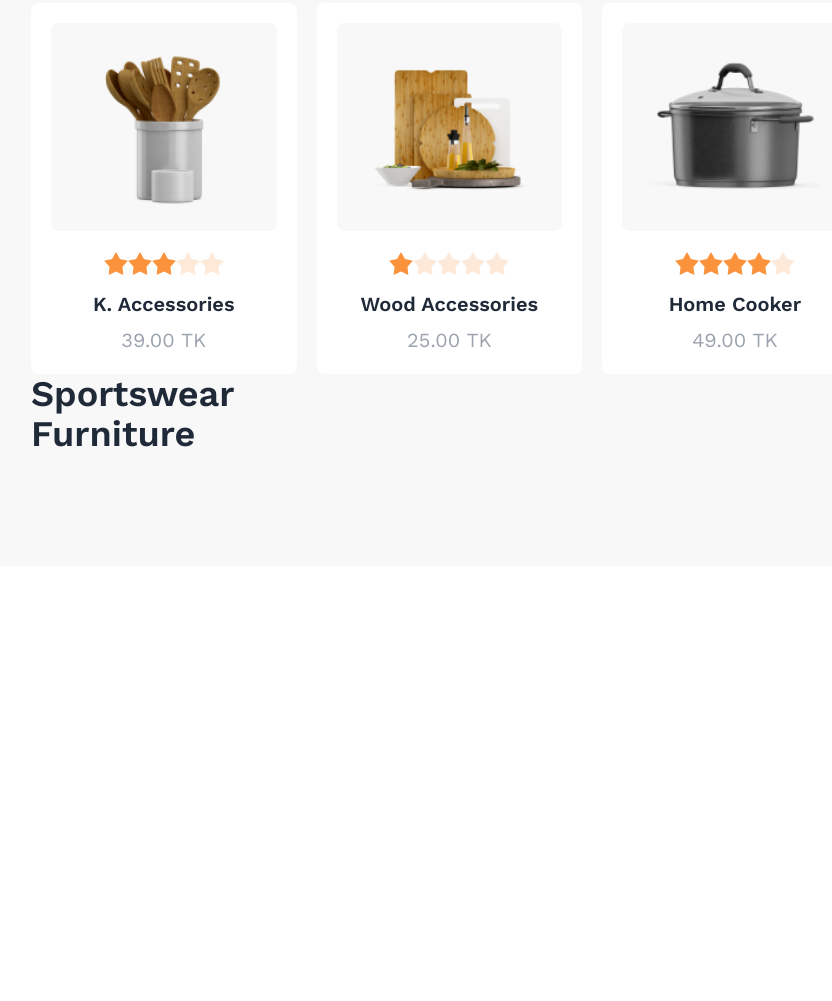
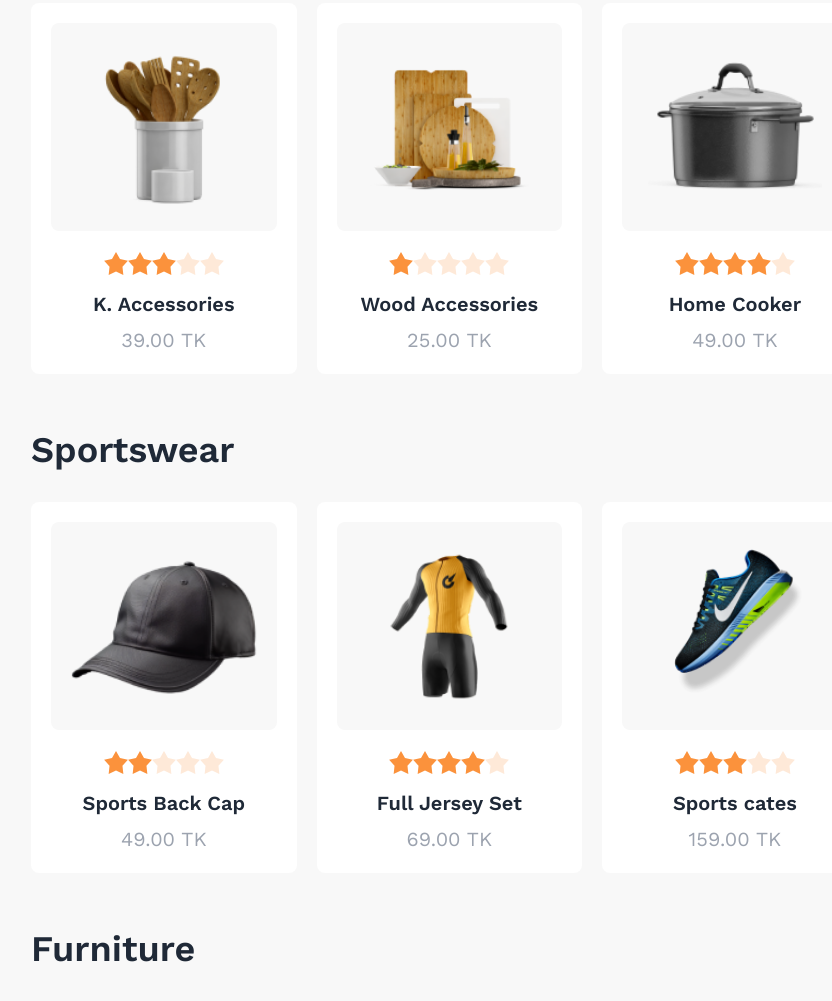
Before and after one commit to imtiazsakib15/summer-sale, a plain HTML site: page index.html in a window 1280 px wide. Shown: the part 811-1812 px from the top of the page, without its empty margins (97-929 px from the left). Before the commit the page ends 1377 px from the top, so only its background shows below. Drawn offline with nearby package versions, Linux system fonts and the light colour scheme.

Commit message:
spacewear section added

```diff
--- a/index.html
+++ b/index.html
@@ -119,7 +119,7 @@
                 <img
                   class="h-52 mx-auto px-2 py-6"
                   src="./images/prod2.png"
-                  alt="product1"
+                  alt="product2"
                 />
               </div>
               <div class="text-center space-y-2 pt-5">
@@ -162,7 +162,7 @@
                 <img
                   class="h-52 mx-auto px-2 py-6"
                   src="./images/prod3.png"
-                  alt="product1"
+                  alt="product3"
                 />
               </div>
               <div class="text-center space-y-2 pt-5">
@@ -201,14 +201,140 @@
           </div>
 
           <!-- Sportswear Section -->
-          <div>
-            <h3 class="text-4xl font-semibold">Sportswear</h3>
+          <h3 class="text-4xl font-semibold mt-14">Sportswear</h3>
+          <div class="md:grid md:gap-5 md:grid-cols-2 lg:grid-cols-3 mt-8">
+            <!-- Sports Back Cap -->
+            <div class="bg-white p-5 rounded-lg">
+              <div class="bg-main_background rounded-lg">
+                <img
+                  class="h-52 mx-auto px-2 py-6"
+                  src="./images/prod4.png"
+                  alt="product4"
+                />
+              </div>
+              <div class="text-center space-y-2 pt-5">
+                <div class="rating rating-md">
+                  <input
+                    type="radio"
+                    name="Sports Back Cap"
+                    class="mask mask-star-2 bg-orange-400"
+                  />
+                  <input
+                    type="radio"
+                    name="Sports Back Cap"
+                    class="mask mask-star-2 bg-orange-400"
+                    checked
+                  />
+                  <input
+                    type="radio"
+                    name="Sports Back Cap"
+                    class="mask mask-star-2 bg-orange-400"
+                  />
+                  <input
+                    type="radio"
+                    name="Sports Back Cap"
+                    class="mask mask-star-2 bg-orange-400"
+                  />
+                  <input
+                    type="radio"
+                    name="Sports Back Cap"
+                    class="mask mask-star-2 bg-orange-400"
+                  />
+                </div>
+                <h4 class="text-xl font-semibold">Sports Back Cap</h4>
+                <p class="text-xl text-gray-400">49.00 TK</p>
+              </div>
+            </div>
+
+            <!-- Full Jersey Set -->
+            <div class="bg-white p-5 rounded-lg">
+              <div class="bg-main_background rounded-lg">
+                <img
+                  class="h-52 mx-auto px-2 py-6"
+                  src="./images/prod5.png"
+                  alt="product5"
+                />
+              </div>
+              <div class="text-center space-y-2 pt-5">
+                <div class="rating rating-md">
+                  <input
+                    type="radio"
+                    name="Full Jersey Set"
+                    class="mask mask-star-2 bg-orange-400"
+                  />
+                  <input
+                    type="radio"
+                    name="Full Jersey Set"
+                    class="mask mask-star-2 bg-orange-400"
+                  />
+                  <input
+                    type="radio"
+                    name="Full Jersey Set"
+                    class="mask mask-star-2 bg-orange-400"
+                  />
+                  <input
+                    type="radio"
+                    name="Full Jersey Set"
+                    class="mask mask-star-2 bg-orange-400"
+                    checked
+                  />
+                  <input
+                    type="radio"
+                    name="Full Jersey Set"
+                    class="mask mask-star-2 bg-orange-400"
+                  />
+                </div>
+                <h4 class="text-xl font-semibold">Full Jersey Set</h4>
+                <p class="text-xl text-gray-400">69.00 TK</p>
+              </div>
+            </div>
+
+            <!-- Sports cates -->
+            <div class="bg-white p-5 rounded-lg">
+              <div class="bg-main_background rounded-lg">
+                <img
+                  class="h-52 mx-auto px-2 py-6"
+                  src="./images/prod6.png"
+                  alt="product6"
+                />
+              </div>
+              <div class="text-center space-y-2 pt-5">
+                <div class="rating rating-md">
+                  <input
+                    type="radio"
+                    name="Sports cates"
+                    class="mask mask-star-2 bg-orange-400"
+                  />
+                  <input
+                    type="radio"
+                    name="Sports cates"
+                    class="mask mask-star-2 bg-orange-400"
+                  />
+                  <input
+                    type="radio"
+                    name="Sports cates"
+                    class="mask mask-star-2 bg-orange-400"
+                    checked
+                  />
+                  <input
+                    type="radio"
+                    name="Sports cates"
+                    class="mask mask-star-2 bg-orange-400"
+                  />
+                  <input
+                    type="radio"
+                    name="Sports cates"
+                    class="mask mask-star-2 bg-orange-400"
+                  />
+                </div>
+                <h4 class="text-xl font-semibold">Sports cates</h4>
+                <p class="text-xl text-gray-400">159.00 TK</p>
+              </div>
+            </div>
           </div>
 
           <!-- Furniture Section -->
-          <div>
-            <h3 class="text-4xl font-semibold">Furniture</h3>
-          </div>
+          <h3 class="text-4xl font-semibold mt-14">Furniture</h3>
         </div>
         <!-- Cart -->
         <div class="lg:w-1/6">cart</div>
```
